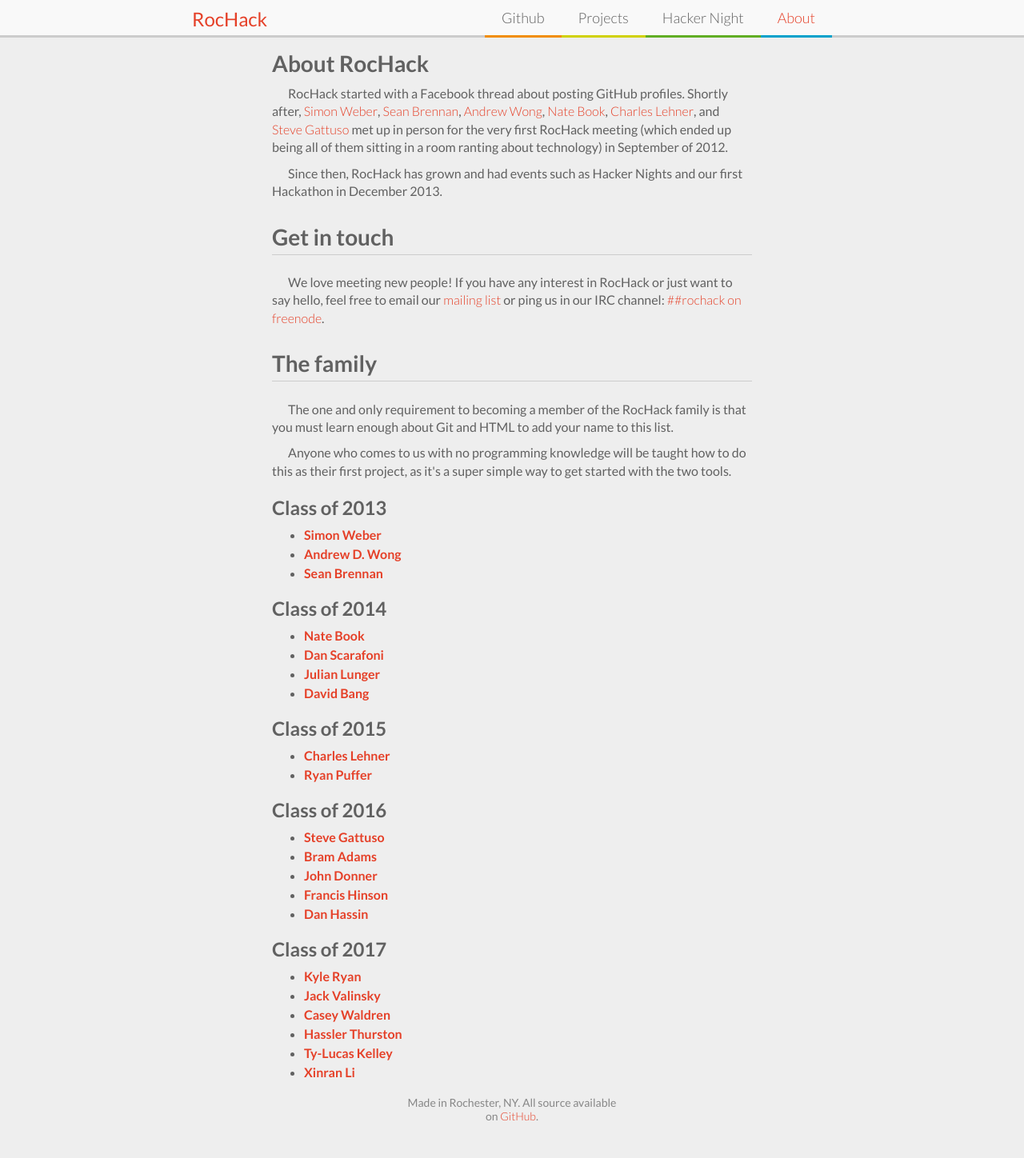
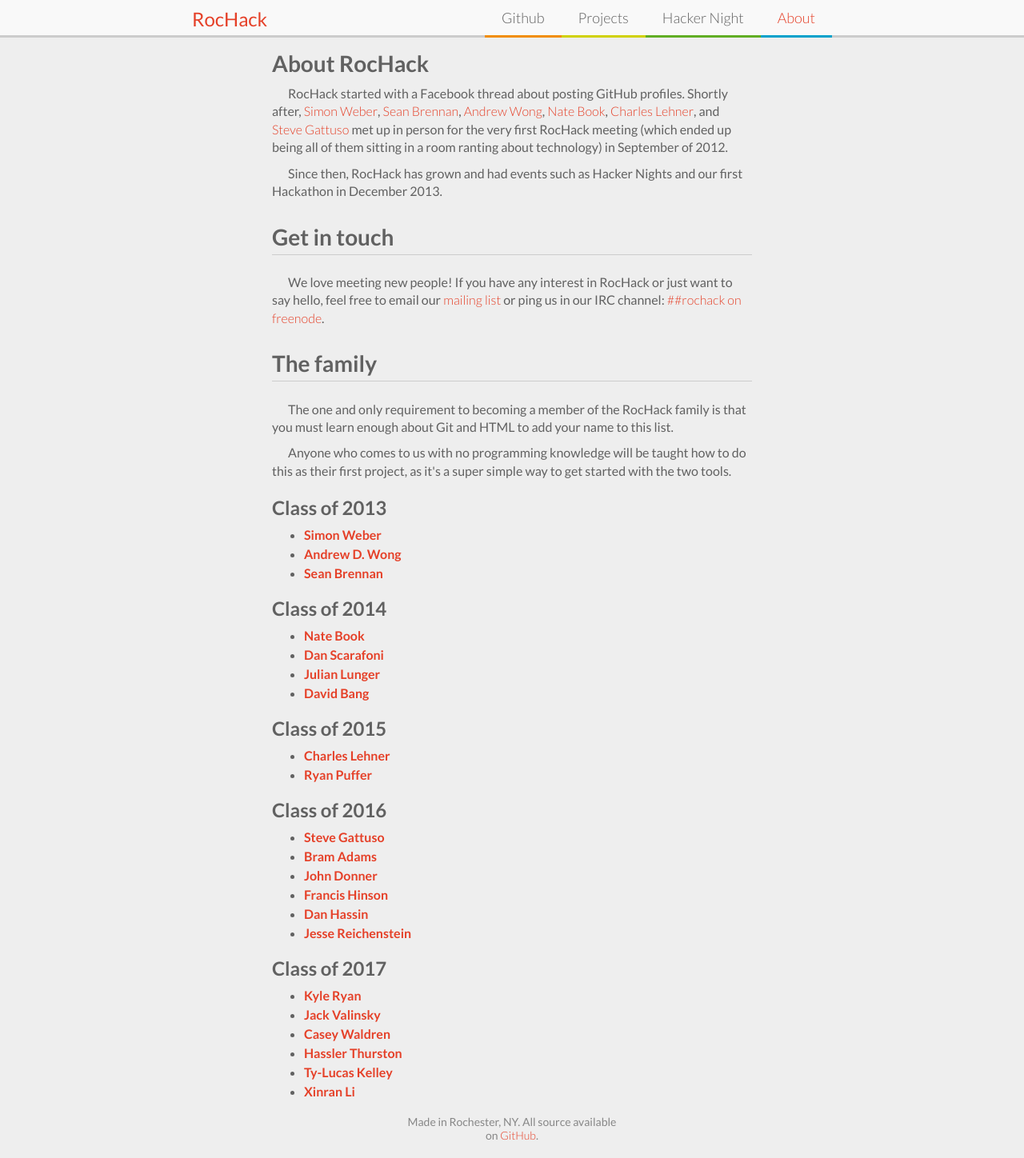
Before and after one commit to RocHack/rochack.org, a Jekyll site: the page built from about.html, in a window 1280 px wide. Shown: the whole page at 80% size. Built offline with Jekyll 4.4.1, drawn with Linux system fonts in a browser that asks for light colours; before the commit the page ends 1424 px from its top, so only the background shows below that.

Commit message:
Update about.html

```diff
--- a/about.html
+++ b/about.html
@@ -52,6 +52,8 @@ members:
     -
         name: Dan Hassin
         link: http://danhassin.com
+    -
+        name: Jesse Reichenstein
 
     2017:
     -
```
